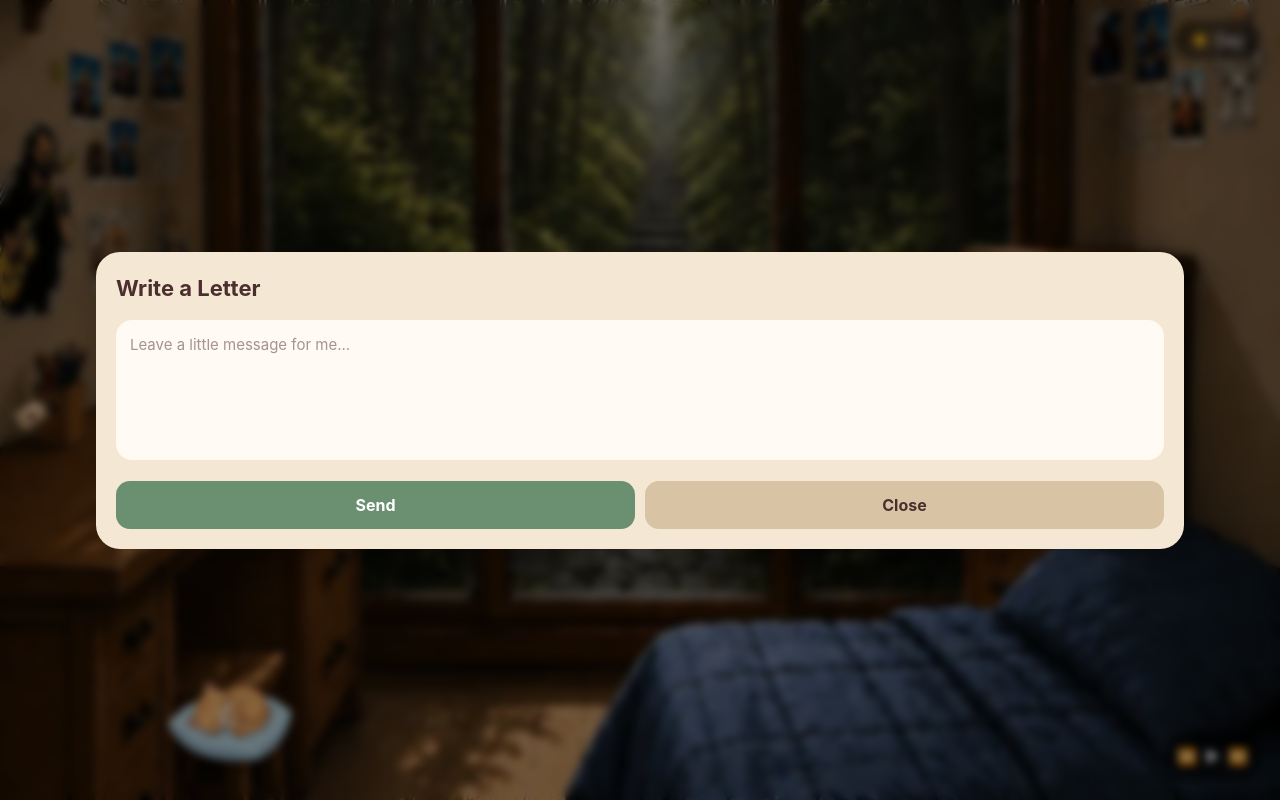
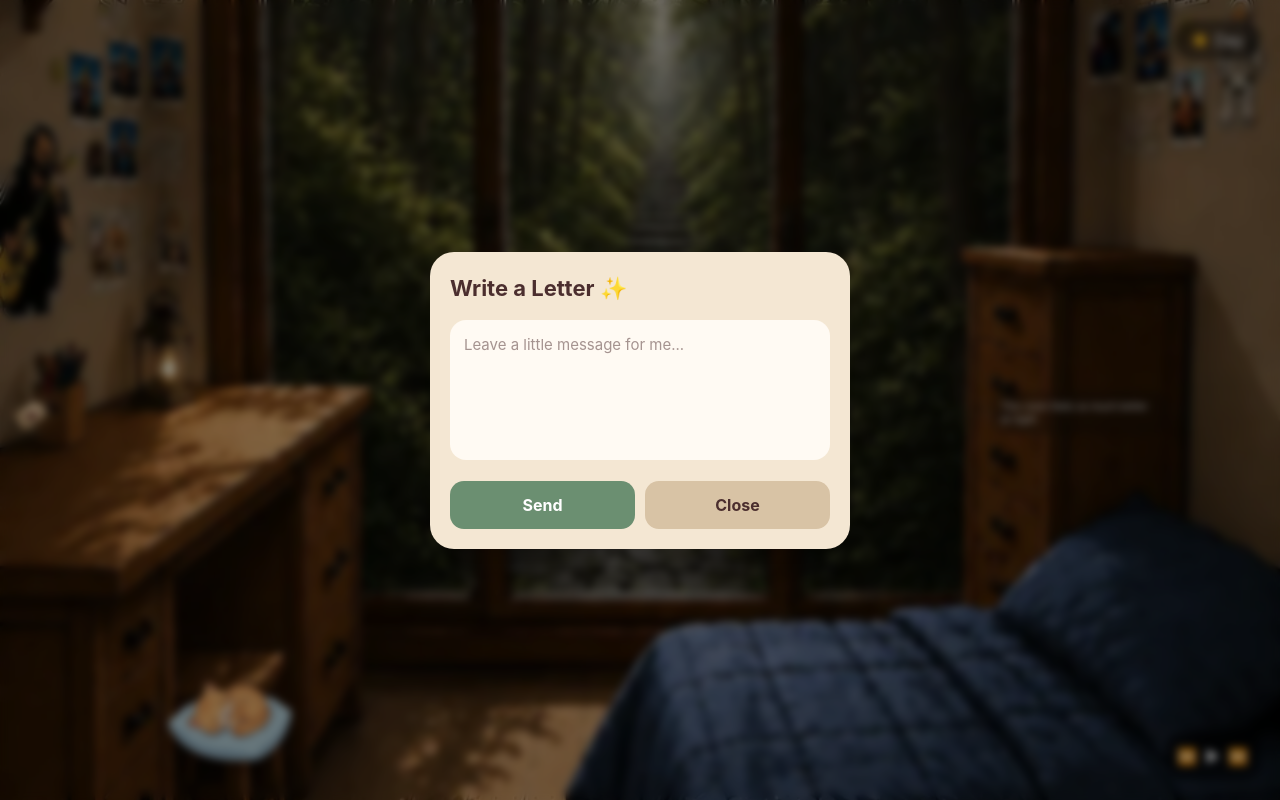
Before and after one commit to ajib111/ZestoCozyRoom, a React (Vite) app: page / in a window 1280 px wide. Both pictures are taken after a click on the picture 35 px from the left and 401 px from the top of the page. Built offline with nearby package versions, Linux system fonts and the light colour scheme.

Commit message:
A letter reciever using EmailJS

```diff
--- a/package.json
+++ b/package.json
@@ -10,6 +10,7 @@
     "preview": "vite preview"
   },
   "dependencies": {
+    "@emailjs/browser": "^4.4.1",
     "@tailwindcss/vite": "^4.3.0",
     "react": "^19.2.6",
     "react-dom": "^19.2.6",
--- /dev/null
+++ b/src/components/Letter.jsx
@@ -0,0 +1,229 @@
+import emailjs from "@emailjs/browser";
+import { useState } from "react";
+
+import letter from "../assets/Letter.png";
+
+function Letter() {
+  const [isLetterOpen, setIsLetterOpen] = useState(false);
+
+  const [message, setMessage] = useState("");
+
+  const sendLetter = () => {
+    if (!message.trim()) {
+      alert("Write something first 😭");
+      return;
+    }
+
+    emailjs
+      .send(
+        "service_7yvwscm",
+        "template_qxiozsb",
+        {
+          message: message,
+        },
+        "ezrTxEfoDWuIuXNUG"
+      )
+      .then(() => {
+        alert("Letter sent successfully ✨");
+
+        setMessage("");
+
+        setIsLetterOpen(false);
+      })
+      .catch((error) => {
+        console.log(error);
+
+        alert("Something went wrong 😭");
+      });
+  };
+
+  return (
+    <>
+      {/* Floating Animation */}
+      <style>
+        {`
+          @keyframes float {
+            0% {
+              transform: translateY(0px);
+            }
+
+            50% {
+              transform: translateY(-5px);
+            }
+
+            100% {
+              transform: translateY(0px);
+            }
+          }
+        `}
+      </style>
+
+      {/* Letter */}
+      <img
+        src={letter}
+        alt="Letter"
+        onClick={() => setIsLetterOpen(true)}
+        style={{
+          position: "absolute",
+
+          bottom: "45%",
+          left: "0%",
+
+          width: "70px",
+
+          zIndex: 15,
+
+          cursor: "pointer",
+
+          animation: "float 3s ease-in-out infinite",
+
+          filter:
+            "drop-shadow(0 0 8px rgba(255,220,160,0.25))",
+
+          transition: "0.3s ease",
+
+          imageRendering: "auto",
+
+          userSelect: "none",
+          WebkitUserSelect: "none",
+          WebkitTouchCallout: "none",
+          WebkitUserDrag: "none",
+        }}
+      />
+
+      {/* Modal */}
+      {isLetterOpen && (
+        <div
+          onClick={() => setIsLetterOpen(false)}
+          style={{
+            position: "absolute",
+            inset: 0,
+
+            background: "rgba(0,0,0,0.45)",
+
+            backdropFilter: "blur(4px)",
+
+            zIndex: 100,
+
+            display: "flex",
+            justifyContent: "center",
+            alignItems: "center",
+
+            padding: "20px",
+          }}
+        >
+          <div
+            onClick={(e) => e.stopPropagation()}
+            style={{
+              width: "100%",
+              maxWidth: "420px",
+
+              background: "#f4e7d3",
+
+              borderRadius: "24px",
+
+              padding: "20px",
+
+              boxShadow: "0 10px 40px rgba(0,0,0,0.25)",
+
+              color: "#4b2e2e",
+            }}
+          >
+            <h2
+              style={{
+                fontSize: "22px",
+                marginBottom: "15px",
+                fontWeight: "bold",
+              }}
+            >
+              Write a Letter ✨
+            </h2>
+
+            <textarea
+              value={message}
+              onChange={(e) => setMessage(e.target.value)}
+              placeholder="Leave a little message for me..."
+              style={{
+                width: "100%",
+                height: "140px",
+
+                border: "none",
+
+                outline: "none",
+
+                resize: "none",
+
+                padding: "14px",
+
+                borderRadius: "16px",
+
+                background: "#fffaf3",
+
+                fontSize: "15px",
+
+                color: "#4b2e2e",
+              }}
+            />
+
+            <div
+              style={{
+                display: "flex",
+                gap: "10px",
+
+                marginTop: "15px",
+              }}
+            >
+              <button
+                onClick={sendLetter}
+                style={{
+                  flex: 1,
+
+                  padding: "12px",
+
+                  borderRadius: "14px",
+
+                  border: "none",
+
+                  background: "#6b8f71",
+
+                  color: "white",
+
+                  fontWeight: "bold",
+
+                  cursor: "pointer",
+                }}
+              >
+                Send
+              </button>
+
+              <button
+                onClick={() => setIsLetterOpen(false)}
+                style={{
+                  flex: 1,
+
+                  padding: "12px",
+
+                  borderRadius: "14px",
+
+                  border: "none",
+
+                  background: "#d8c3a5",
+
+                  color: "#4b2e2e",
+
+                  fontWeight: "bold",
+
+                  cursor: "pointer",
+                }}
+              >
+                Close
+              </button>
+            </div>
+          </div>
+        </div>
+      )}
+    </>
+  );
+}
+
+export default Letter;
--- a/src/components/Room.jsx
+++ b/src/components/Room.jsx
@@ -3,18 +3,14 @@ import { useState } from "react";
 import dayBg from "../assets/DayBackgroundMobile.webp";
 import nightBg from "../assets/NightBackgroundMobile.webp";
 
-import letter from "../assets/Letter.png";
-
 import Ajib from "./Ajib";
+import Letter from "./Letter";
 
 function Room() {
   const [isNight, setIsNight] = useState(false);
 
-  const [isLetterOpen, setIsLetterOpen] = useState(false);
-
   return (
     <>
-      {/* Floating Animation */}
       <style>
         {`
           @keyframes float {
@@ -48,161 +44,7 @@ function Room() {
         </button>
 
         {/* Letter */}
-        <img
-          src={letter}
-          alt="Letter"
-          onClick={() => setIsLetterOpen(true)}
-          style={{
-            position: "absolute",
-
-            bottom: "45%",
-            left: "0%",
-
-            width: "70px",
-
-            zIndex: 15,
-
-            cursor: "pointer",
-
-            animation: "float 3s ease-in-out infinite",
-
-            filter:
-              "drop-shadow(0 0 8px rgba(255,220,160,0.25))",
-
-            transition: "0.3s ease",
-
-            imageRendering: "auto",
-
-            userSelect: "none",
-            WebkitUserSelect: "none",
-            WebkitTouchCallout: "none",
-            WebkitUserDrag: "none",
-          }}
-        />
-
-        {/* Temporary Letter Modal */}
-        {isLetterOpen && (
-          <div
-            onClick={() => setIsLetterOpen(false)}
-            style={{
-              position: "absolute",
-              inset: 0,
-
-              background: "rgba(0,0,0,0.45)",
-
-              backdropFilter: "blur(4px)",
-
-              zIndex: 100,
-
-              display: "flex",
-              justifyContent: "center",
-              alignItems: "center",
-            }}
-          >
-            <div
-              onClick={(e) => e.stopPropagation()}
-              style={{
-                width: "85%",
-
-                background: "#f4e7d3",
-
-                borderRadius: "24px",
-
-                padding: "20px",
-
-                boxShadow: "0 10px 40px rgba(0,0,0,0.25)",
-
-                color: "#4b2e2e",
-              }}
-            >
-              <h2
-                style={{
-                  fontSize: "22px",
-                  marginBottom: "15px",
-                  fontWeight: "bold",
-                }}
-              >
-                Write a Letter
-              </h2>
-
-              <textarea
-                placeholder="Leave a little message for me..."
-                style={{
-                  width: "100%",
-                  height: "140px",
-
-                  border: "none",
-
-                  outline: "none",
-
-                  resize: "none",
-
-                  padding: "14px",
-
-                  borderRadius: "16px",
-
-                  background: "#fffaf3",
-
-                  fontSize: "15px",
-                }}
-              />
-
-              <div
-                style={{
-                  display: "flex",
-                  gap: "10px",
-
-                  marginTop: "15px",
-                }}
-              >
-                <button
-                  style={{
-                    flex: 1,
-
-                    padding: "12px",
-
-                    borderRadius: "14px",
-
-                    border: "none",
-
-                    background: "#6b8f71",
-
-                    color: "white",
-
-                    fontWeight: "bold",
-
-                    cursor: "pointer",
-                  }}
-                >
-                  Send
-                </button>
-
-                <button
-                  onClick={() => setIsLetterOpen(false)}
-                  style={{
-                    flex: 1,
-
-                    padding: "12px",
-
-                    borderRadius: "14px",
-
-                    border: "none",
-
-                    background: "#d8c3a5",
-
-                    color: "#4b2e2e",
-
-                    fontWeight: "bold",
-
-                    cursor: "pointer",
-                  }}
-                >
-                  Close
-                </button>
-              </div>
-            </div>
-          </div>
-        )}
+        <Letter />
 
         {/* Character */}
         <Ajib />
```
Also changed, not shown: 1 other file (tests, documents, lock files or other folders).
